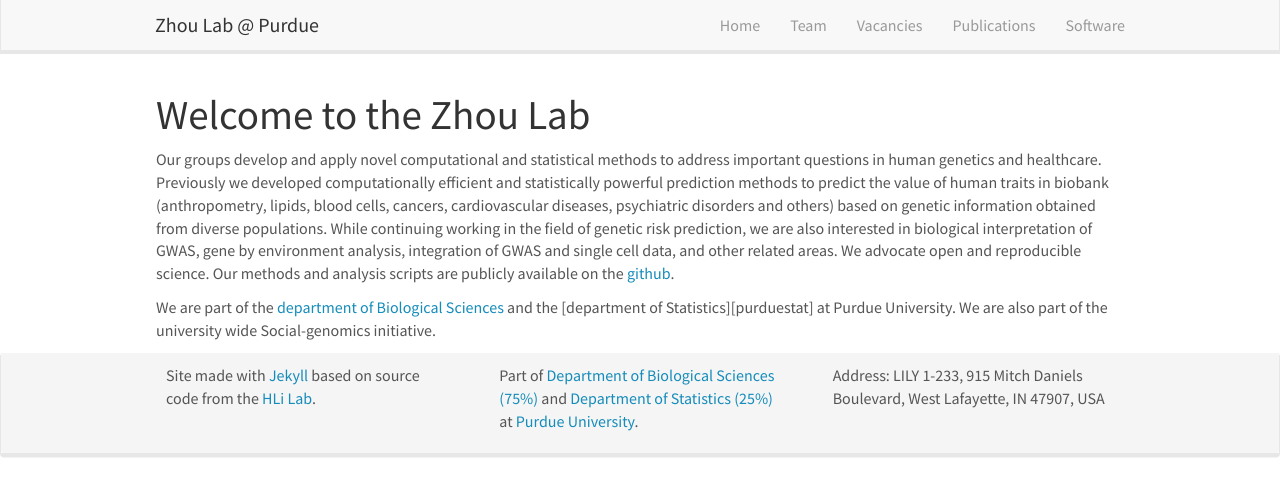
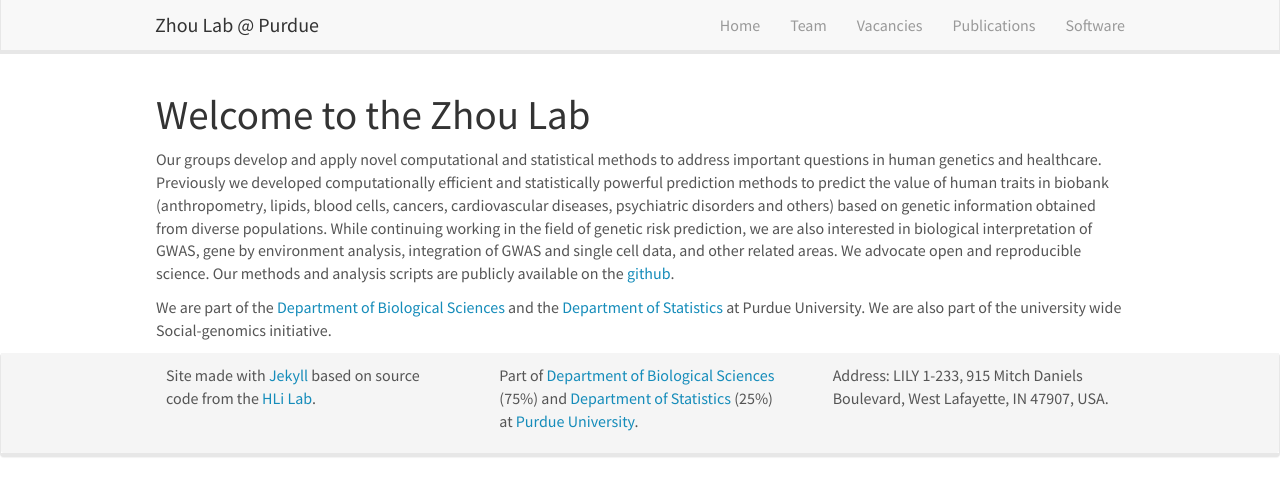
Before and after one commit to eldronzhou/eldronzhou.github.io, a Jekyll site: the page built from _pages/home.md, in a window 1280 px wide. Shown: the top 496 px of the page. Built offline with Jekyll 4.4.1, drawn with Linux system fonts in a browser that asks for light colours; nearby versions of some CDN libraries.

```diff
--- a/_includes/footer.html
+++ b/_includes/footer.html
@@ -8,10 +8,10 @@
 		  </p>
 		</div>
 		<div class="col-sm-4">
-			<p>Part of <a href="https://www.bio.purdue.edu">Department of Biological Sciences (75%)</a> and <a href="https://www.stat.purdue.edu">Department of Statistics (25%)</a> at <a href="https://www.purdue.edu">Purdue University</a>.</p>
+			<p>Part of <a href="https://www.bio.purdue.edu">Department of Biological Sciences</a> (75%) and <a href="https://www.stat.purdue.edu">Department of Statistics</a> (25%) at <a href="https://www.purdue.edu">Purdue University</a>.</p>
 		</div>
 		<div class="col-sm-4">
-		  <p>Address: LILY 1-233, 915 Mitch Daniels Boulevard, West Lafayette, IN 47907, USA</p>
+		  <p>Address: LILY 1-233, 915 Mitch Daniels Boulevard, West Lafayette, IN 47907, USA.</p>
 		</div>
 	  </div>
 	</div>
--- a/_pages/home.md
+++ b/_pages/home.md
@@ -11,11 +11,11 @@ Our groups develop and apply novel computational and statistical methods to addr
 <!--
 -->
 
-We are part of the [department of Biological Sciences][purduebio] and the [department of Statistics][purduestat] at Purdue University. We are also
+We are part of the [Department of Biological Sciences][purduebio] and the [Department of Statistics][purduestat] at Purdue University. We are also
 part of the university wide Social-genomics initiative.
 <!--
 -->
 
 [purduebio]: https://www.bio.purdue.edu
-[[purduestat]: https://www.stat.purdue.edu
+[purduestat]: https://www.stat.purdue.edu
 [github]: https://github.com/eldronzhou
```
Also changed, not shown: _data/team_members.yml (+4 -4 lines), _pages/team.md (+0 -1 lines).
